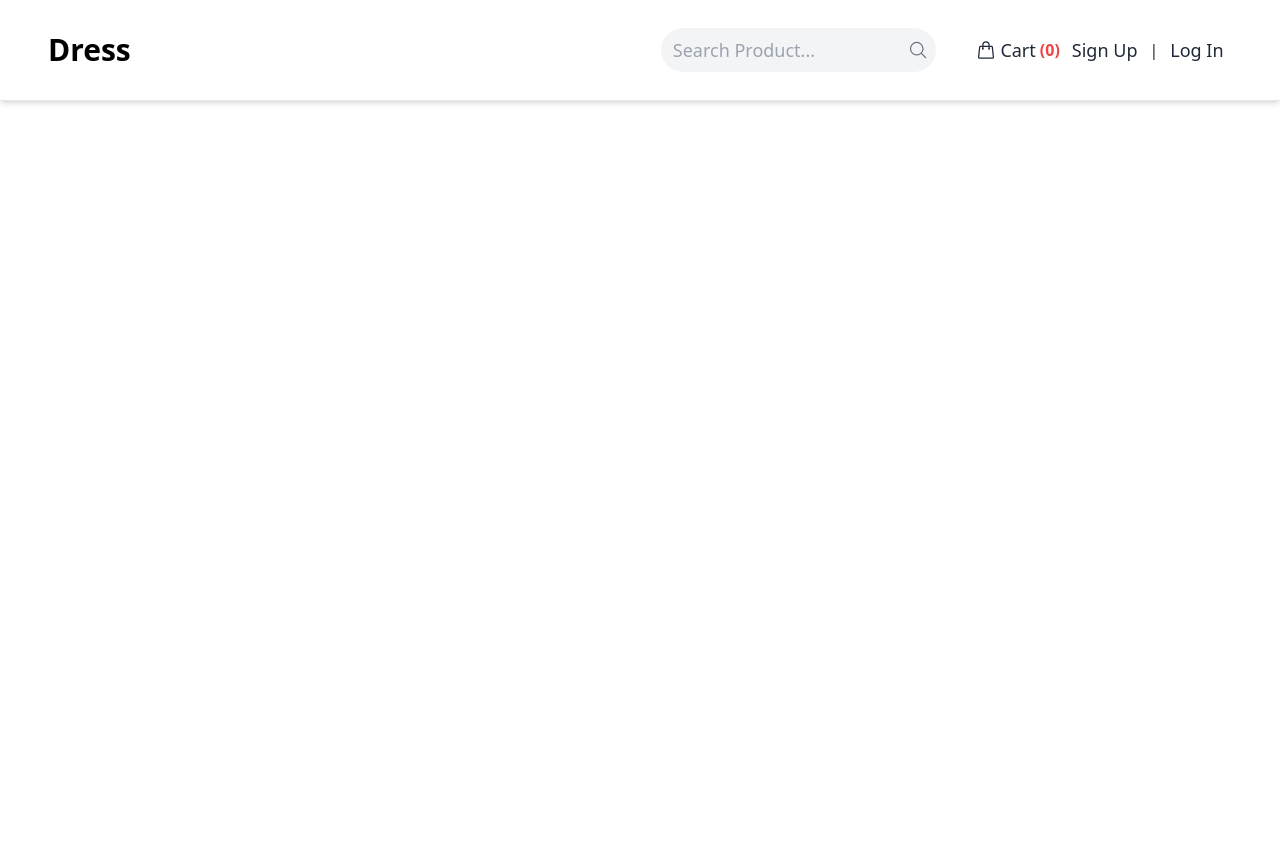
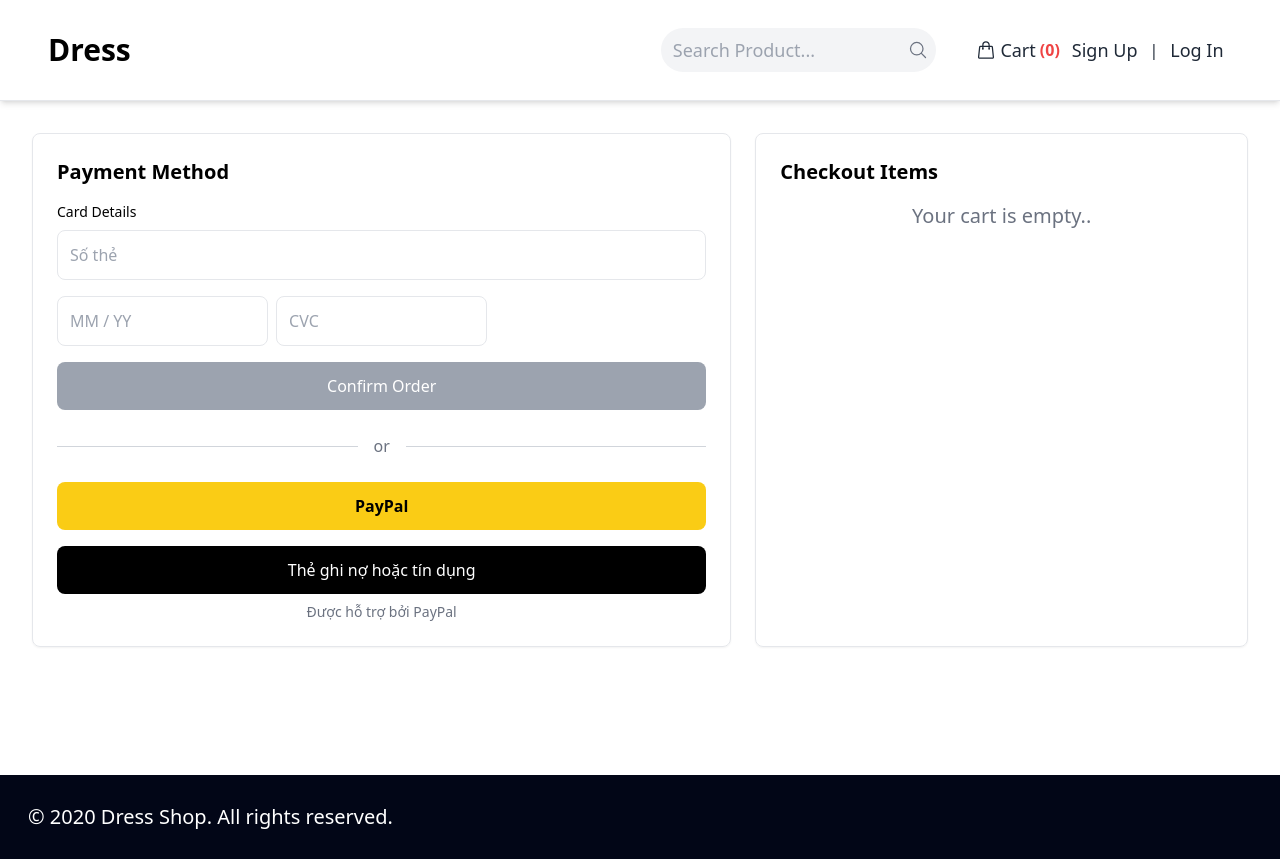
Before and after one commit to phiilong1/DressShop, a React (Create React App) app: page /checkout in a window 1280 px wide. Before the commit the page ends 800 px from the top, so only its background shows below. Built offline with nearby package versions, Linux system fonts and the light colour scheme.

Commit message:
PhiiLongCommit

```diff
--- a/src/App.js
+++ b/src/App.js
@@ -11,12 +11,17 @@ import CategoriesWomen from './components/categories-women';
 import ProductDetails from './components/product-details';
 import Cart from './components/cart';
 import { CartProvider } from './components/cartcontext';
+import CheckOut from './components/checkout';
 
 function App() {
     return (
         <CartProvider>
-            <div>
+            <div className="flex flex-col min-h-screen">
+                {/* Header luôn hiển thị */}
                 <Header />
+
+                {/* Nội dung chính */}
+                <div className="flex-grow">
                     <Routes>
                         <Route path="/login" element={<Login />} />
                         <Route path="/signup" element={<SignUp />} />
@@ -27,14 +32,18 @@ function App() {
                                     <Silder />
                                     <Categories />
                                     <Product />
-                                <Footer />
                                 </>
                             }
                         />
                         <Route path="/categories-women" element={<CategoriesWomen />} />
                         <Route path="/product-details" element={<ProductDetails />} />
                         <Route path="/cart" element={<Cart />} />
+                        <Route path="/checkout" element={<CheckOut />} />
                     </Routes>
+                </div>
+
+                {/* Footer luôn hiển thị */}
+                <Footer />
             </div>
         </CartProvider>
     );
--- a/src/components/Product.js
+++ b/src/components/Product.js
@@ -1,3 +1,5 @@
+import { useNavigate } from 'react-router-dom';
+
 function Product() {
     const products = [
         { name: "Long Sleeves Polka Dots", price: "P900", image: "https://dress-shop.vercel.app/_next/image?url=https%3A%2F%2Fres.cloudinary.com%2Fdjlbfjouc%2Fimage%2Fupload%2Fv1581158167%2Fsbiuoziiqi5gkuvrsymv.jpg&w=1080&q=75" },
--- a/src/components/cart.js
+++ b/src/components/cart.js
@@ -1,8 +1,10 @@
 import { useContext } from 'react';
+import { useNavigate } from 'react-router-dom'; // Import useNavigate
 import { CartContext } from './cartcontext';
 
 function Cart() {
     const { cart, removeFromCart } = useContext(CartContext);
+    const navigate = useNavigate(); // Khởi tạo navigate
 
     const calculateTotal = () => {
         return cart.reduce((sum, item) => sum + item.price * item.quantity, 0);
@@ -50,7 +52,10 @@ function Cart() {
                         <p className="font-semibold mr-4">
                             Sub Total <span className="text-red-500 ml-2">{calculateTotal()}</span>
                         </p>
-                        <button className="px-6 py-2 bg-black text-white font-medium rounded hover:bg-gray-800">
+                        <button
+                            className="px-6 py-2 bg-black text-white font-medium rounded hover:bg-gray-800"
+                            onClick={() => navigate('/checkout')} // Điều hướng sang trang CheckOut
+                        >
                             Check Out
                         </button>
                     </div>
--- /dev/null
+++ b/src/components/checkout.js
@@ -0,0 +1,114 @@
+import { useContext } from "react";
+import { CartContext } from "./cartcontext";
+
+function CheckOut() {
+    const { cart, removeFromCart } = useContext(CartContext);
+
+    const calculateTotal = () => {
+        return cart.reduce((sum, item) => sum + item.price * item.quantity, 0);
+    };
+
+    return (
+        <div className="p-4 sm:p-6 md:p-8 max-w-7xl mx-auto grid grid-cols-1 md:grid-cols-12 gap-6">
+            {/* Payment Method Section */}
+            <div className="md:col-span-7 border p-4 sm:p-6 rounded-lg shadow-sm">
+                <h2 className="text-lg sm:text-xl font-bold mb-4">Payment Method</h2>
+
+                {/* Card Details */}
+                <div>
+                    <label className="block text-sm font-medium mb-2">Card Details</label>
+                    <input
+                        type="text"
+                        placeholder="Số thẻ"
+                        className="w-full p-2 sm:p-3 border rounded-lg mb-4 focus:outline-none focus:ring focus:ring-gray-200"
+                    />
+                    <div className="grid grid-cols-2 sm:grid-cols-3 gap-2">
+                        <input
+                            type="text"
+                            placeholder="MM / YY"
+                            className="p-2 sm:p-3 border rounded-lg focus:outline-none focus:ring focus:ring-gray-200"
+                        />
+                        <input
+                            type="text"
+                            placeholder="CVC"
+                            className="p-2 sm:p-3 border rounded-lg focus:outline-none focus:ring focus:ring-gray-200"
+                        />
+                    </div>
+                    <button className="w-full bg-gray-400 text-white py-2 sm:py-3 mt-4 rounded-lg">
+                        Confirm Order
+                    </button>
+                </div>
+
+                {/* Alternative Payment Methods */}
+                <div className="my-6 flex items-center">
+                    <div className="flex-grow h-px bg-gray-300"></div>
+                    <span className="px-4 text-gray-500">or</span>
+                    <div className="flex-grow h-px bg-gray-300"></div>
+                </div>
+                <button className="w-full bg-yellow-400 text-black py-2 sm:py-3 rounded-lg mb-4">
+                    <span className="font-bold">PayPal</span>
+                </button>
+                <button className="w-full bg-black text-white py-2 sm:py-3 rounded-lg">
+                    Thẻ ghi nợ hoặc tín dụng
+                </button>
+                <p className="text-center text-xs sm:text-sm text-gray-500 mt-2">
+                    Được hỗ trợ bởi PayPal
+                </p>
+            </div>
+
+            {/* Checkout Items Section */}
+            <div className="md:col-span-5 border p-4 sm:p-6 rounded-lg shadow-sm">
+                <h2 className="text-lg sm:text-xl font-bold mb-4">Checkout Items</h2>
+                {cart.length === 0 ? (
+                    <p className="text-center text-lg sm:text-xl font-light text-gray-500">
+                        Your cart is empty..
+                    </p>
+                ) : (
+                    <>
+                        {cart.map((item) => (
+                            <div
+                                key={item.id}
+                                className="flex flex-col sm:flex-row items-start sm:items-center justify-between mb-4"
+                            >
+                                <div className="flex items-center gap-4">
+                                    <img
+                                        src={item.image}
+                                        alt={item.name}
+                                        className="w-16 h-16 rounded-lg object-cover"
+                                    />
+                                    <div>
+                                        <p className="text-base sm:text-lg font-medium">{item.name}</p>
+                                        <p className="text-sm text-gray-500">x{item.quantity}</p>
+                                    </div>
+                                </div>
+                                <div className="flex justify-between items-center w-full sm:w-auto">
+                                    <p className="text-red-500 font-semibold">
+                                        ${item.price * item.quantity}
+                                    </p>
+                                    <button
+                                        onClick={() => removeFromCart(item.id)}
+                                        className="text-sm text-red-500 hover:underline ml-4 sm:ml- 1"
+                                    >
+                                        Delete
+                                    </button>
+                                </div>
+                            </div>
+                        ))}
+                        <div className="border-t pt-4">
+                            <div className="flex justify-between mb-2">
+                                <p className="text-gray-600">Sub Total</p>
+                                <p>${calculateTotal()}</p>
+                            </div>
+                            <div className="flex justify-between">
+                                <p className="text-gray-800 font-semibold">Total</p>
+                                <p className="text-red-500 font-bold">${calculateTotal()}</p>
+                            </div>
+                        </div>
+                    </>
+                )}
+            </div>
+        </div>
+    );
+}
+
+export default CheckOut;
```
Lines whose indentation alone changed are shown as unchanged.
